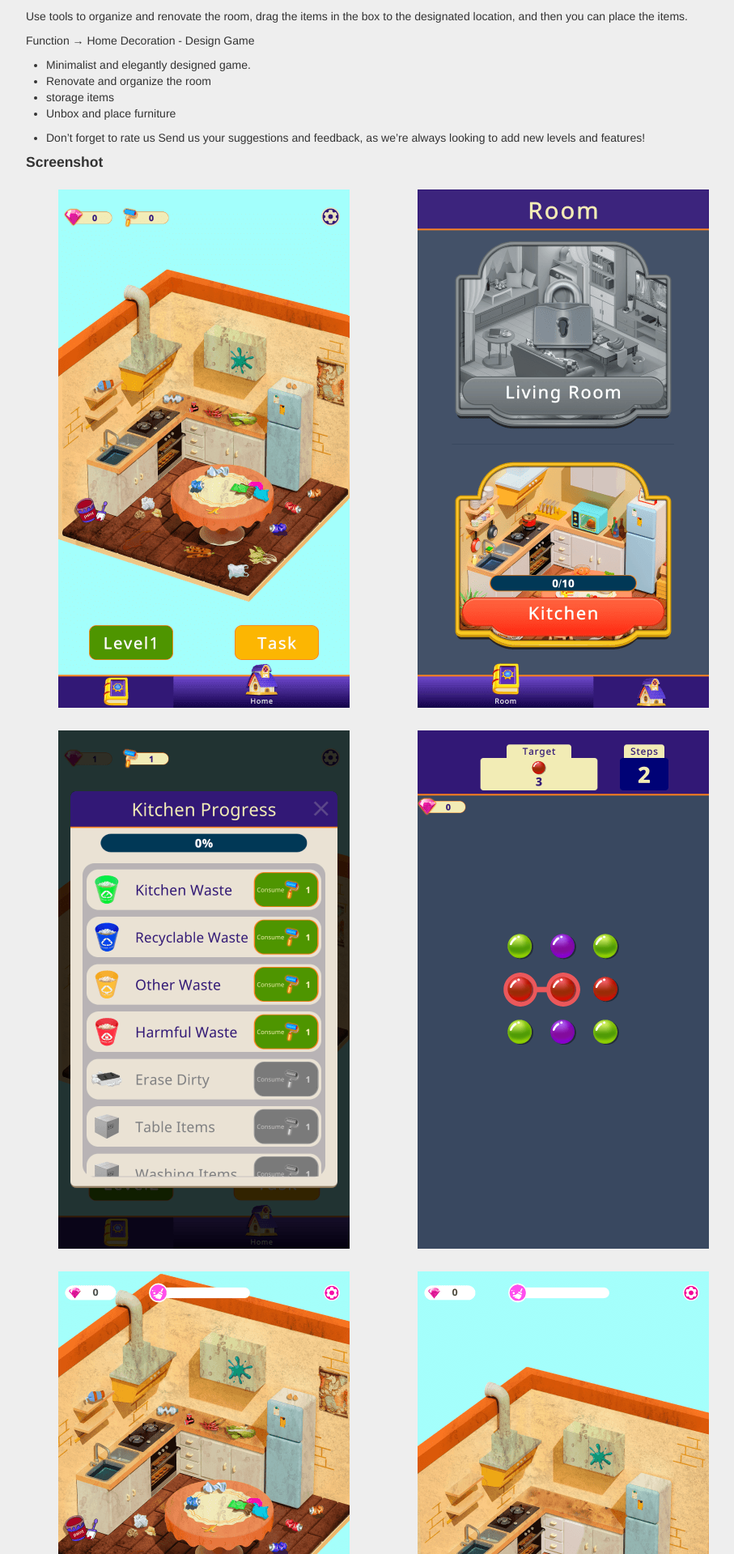
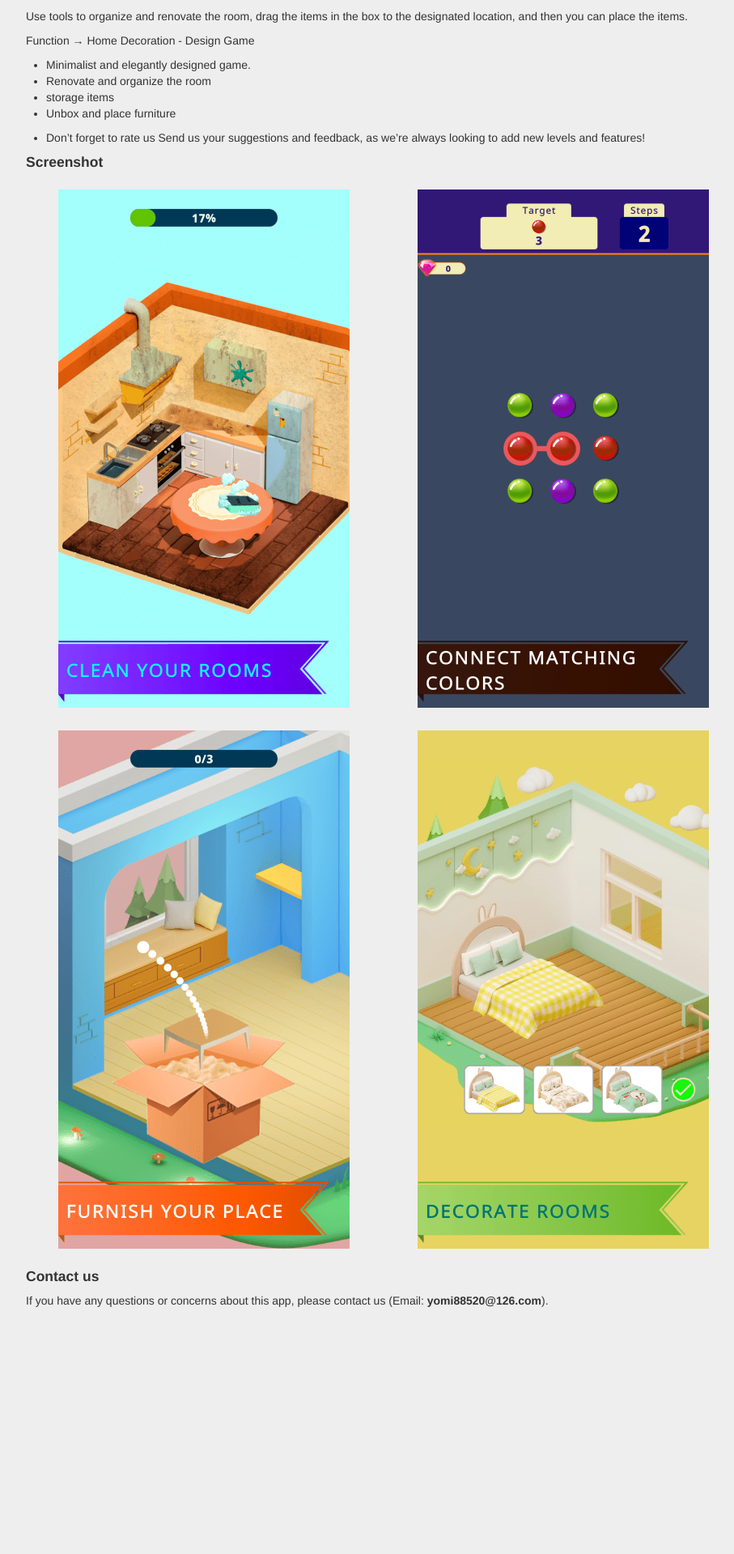
Before and after one commit to yomigames/yomigames.github.io, a Jekyll site: the page built from _posts/2023-07-02-sim001.md, in a window 1280 px wide. Shown: the part 411-2330 px from the top of the page at 81% size, without its empty margins (128-1035 px from the left). Built offline with Jekyll 4.4.1, drawn with Linux system fonts in a browser that asks for light colours; comment, search, counter and statistics services are not loaded; after the commit the page ends 2127 px from its top, so only the background shows below that.

Commit message:
no message

```diff
--- a/_posts/2023-07-02-sim001.md
+++ b/_posts/2023-07-02-sim001.md
@@ -53,15 +53,6 @@
 <figure>
 <img src="images\ss\sim001\4.png" width="360" height="640">
 </figure>
-<figure>
-<img src="images\ss\sim001\5.png" width="360" height="640">
-</figure>
-<figure>
-<img src="images\ss\sim001\6.png" width="360" height="640">
-</figure>
-<figure>
-<img src="images\ss\sim001\7.png" width="360" height="640">
-</figure>
 
 
 
```
Also changed, not shown: images/ss/sim001/1.png, images/ss/sim001/2.png, images/ss/sim001/3.png, images/ss/sim001/4.png, images/ss/sim001/5.png (deleted), images/ss/sim001/6.png (deleted), images/ss/sim001/7.png (deleted).
